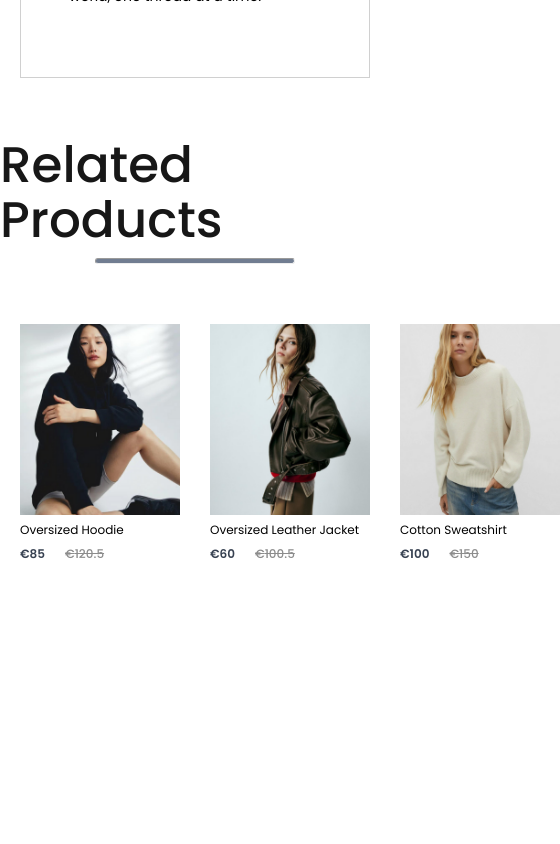
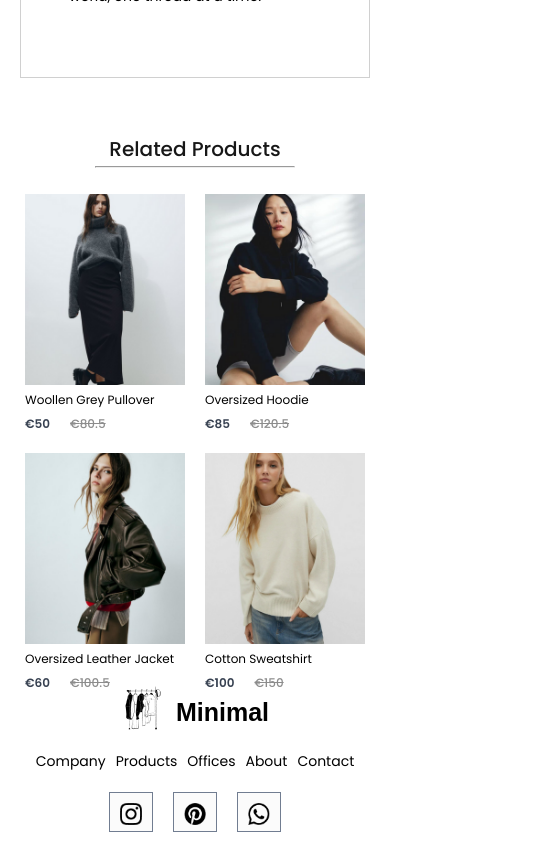
Before and after one commit to NadiasCodes/e-commerce-website-react, a React (Create React App) app: page /product/1 in a window 390 px wide. Shown: the part 1840-2684 px from the top of the page, 560 px wide, since content can reach past the window. Built offline with nearby package versions, Linux system fonts and the light colour scheme; a web font is replaced by a local one.

Commit message:
added the last media queries

```diff
--- a/src/Components/CartItems/CartItems.css
+++ b/src/Components/CartItems/CartItems.css
@@ -102,3 +102,70 @@
   color: white;
   cursor: pointer;
 }
+
+@media (max-width: 1280px) {
+  .carditems {
+    margin: 60px 50px;
+  }
+  .cartitems-format-main {
+    grid-template-columns: 0.5fr 3fr 0.5fr 0.5fr 0.5fr 0.5fr;
+    gap: 20px;
+    padding: 15px 0px;
+    font-size: 15px;
+  }
+
+  .carticon-product-icon {
+    height: 50px;
+  }
+
+  .cartitems-remove-icon {
+    margin: auto;
+  }
+
+  .carditems-quantity {
+    width: 40px;
+    height: 30px;
+  }
+
+  .cartitems-down {
+    margin: 80px 0px;
+    flex-direction: column;
+    gap: 80px;
+  }
+
+  .cartitems-total {
+    margin: 0;
+  }
+  .cartitems-total button {
+    max-width: 200px;
+    height: 45px;
+    font-size: 13px;
+  }
+
+  .cartitem-promobox {
+    width: auto;
+    max-width: 500px;
+  }
+
+  .cartitem-promobox input {
+    width: 100%;
+  }
+
+  .cartitem-promobox button {
+    width: 120px;
+    margin-left: -125px;
+  }
+}
+
+@media (max-width: 500px) {
+  .cartitems-format-main {
+    grid-template-columns: 0.5fr 3fr 0.5fr;
+   display:none;
+   gap:10px;
+
+  }
+
+  .cartitems-format{
+    display: grid;
+  }
+}
--- a/src/Components/RelatedProducts/RelatedProducts.css
+++ b/src/Components/RelatedProducts/RelatedProducts.css
@@ -24,3 +24,60 @@
   display: flex;
   gap: 30px;
 }
+
+@media (max-width: 1280px) {
+  .relatedproducts {
+    height: 50vh;
+  }
+
+  .relatedproducts h1 {
+    font-size: 40px;
+  }
+
+  .relatedproducts-item {
+    gap: 20px;
+    margin-top: 30px;
+  }
+}
+
+@media (max-width: 1024px) {
+  .relatedproducts {
+    height: 40vh;
+  }
+
+  .relatedproducts h1 {
+    font-size: 30px;
+  }
+
+  .relatedproducts-item {
+    gap: 15px;
+    margin-top: 20px;
+  }
+}
+
+@media (max-width: 800px) {
+  .relatedproducts {
+    height: 30vh;
+    gap: 6px;
+  }
+
+  .relatedproducts h1 {
+    font-size: 20px;
+  }
+
+  .relatedproducts-item {
+    gap: 5px;
+  }
+}
+
+@media (max-width: 500px) {
+  .relatedproducts {
+    height: 65vh;
+  }
+
+  .relatedproducts-item {
+    display: grid;
+    grid-template-columns: 1fr 1fr;
+    gap: 20px;
+  }
+}
```
